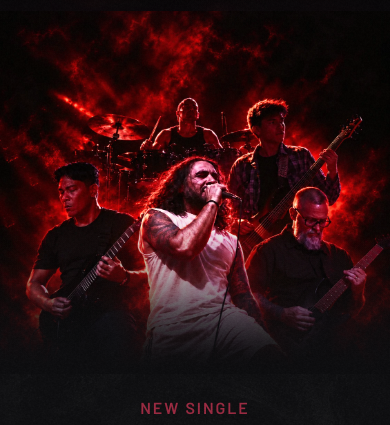
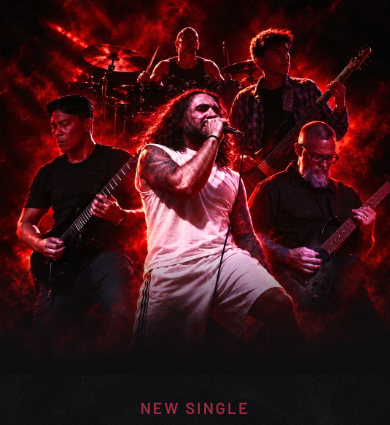
Before and after one commit to pcdelros/Perennial-Fallout-GitHub-Ready, an Astro site: page / in a window 390 px wide. Shown: the part 132-557 px from the top of the page. Built offline with nearby package versions, Linux system fonts and the light colour scheme; Astro itself is replaced by a stand-in of ours.

Commit message:
v1.7.1 mobile Safari hero fix
This release adds a dedicated cropped mobile hero image and Safari-specific framing rules to keep the band visible in the 60svh mobile stage without letterboxing. It also adds the 1.7.1 version metadata and deployment verification notes, while preserving the existing v1.7 seek handling and subdued grain. Includes README/changelog updates and the package version bump.

```diff
--- a/package.json
+++ b/package.json
@@ -1,6 +1,6 @@
 {
   "name": "perennial-fallout-website",
-  "version": "1.7.0",
+  "version": "1.7.1",
   "private": true,
   "type": "module",
   "scripts": {
--- a/src/components/Hero.astro
+++ b/src/components/Hero.astro
@@ -2,7 +2,7 @@
 import MusicPlayer from "./MusicPlayer.astro";
 ---
 <section class="hero" id="home" aria-label="Perennial Fallout featured single">
-    <div class="hero-art" aria-hidden="true"><picture><source media="(min-width: 761px)" srcset="/assets/images/hero-desktop.webp" type="image/webp"><img src="/assets/images/hero-band.webp" width="1130" height="1392" alt="" fetchpriority="high"></picture></div>
+    <div class="hero-art" aria-hidden="true"><picture><source media="(min-width: 761px)" srcset="/assets/images/hero-desktop.webp" type="image/webp"><img src="/assets/images/hero-mobile-v171.webp" width="1070" height="1100" alt="" fetchpriority="high"></picture></div>
     <div class="hero-audio-glow" aria-hidden="true"></div>
     <canvas class="hero-smoke" id="hero-smoke" aria-hidden="true"></canvas>
     <div class="hero-shadow" aria-hidden="true"></div>
--- a/src/layouts/BaseLayout.astro
+++ b/src/layouts/BaseLayout.astro
@@ -4,6 +4,7 @@ import '../styles/updates.css';
 import '../styles/v1.5.css';
 import '../styles/v1.6.css';
 import '../styles/v1.7.css';
+import '../styles/v1.7.1.css';
 interface Props { title?: string; description?: string; }
 const { title = 'Perennial Fallout — Official Website', description = 'Perennial Fallout: music, shows and the band.' } = Astro.props;
 ---
@@ -13,6 +14,7 @@ const { title = 'Perennial Fallout — Official Website', description = 'Perenni
 <meta charset="utf-8" />
 <meta name="viewport" content="width=device-width, initial-scale=1" />
 <meta name="theme-color" content="#0b0b0d" />
+<meta name="application-version" content="1.7.1" />
 <meta name="description" content={description} />
 <title>{title}</title>
 <link rel="icon" href="/assets/icons/logo.svg" type="image/svg+xml" />
--- /dev/null
+++ b/src/styles/v1.7.1.css
@@ -0,0 +1,48 @@
+/* Perennial Fallout v1.7.1 — deterministic iOS Safari image framing.
+   Kept separate from v1.7 so no desktop or player regressions are introduced. */
+@media (max-width:760px) {
+  :root { --mobile-art-height:60svh; }
+  .hero-art, .hero-shadow, .hero-smoke { height:var(--mobile-art-height) !important; }
+  .hero-inner { padding-top:var(--mobile-art-height) !important; }
+  .hero-art { overflow:hidden; background:#080609; }
+  /* Faint spill from the same crop eliminates a visible rectangular edge. */
+  .hero-art::before {
+    background:url('/assets/images/hero-mobile-v171.webp') center 45% / cover no-repeat !important;
+    opacity:.14 !important;
+    filter:blur(20px) brightness(.54) !important;
+  }
+  /* A bounded photo stage is more reliable than aspect-ratio containment in Safari.
+     The image fills the stage, preserving the drummer and matching the 60/40 split. */
+  .hero-art picture {
+    position:absolute !important;
+    top:clamp(108px,14svh,128px) !important;
+    right:0 !important;bottom:0 !important;left:0 !important;
+    display:block !important;
+    width:100% !important;
+    height:auto !important;
+    overflow:hidden !important;
+    background:transparent !important;
+  }
+  .hero-art picture img {
+    display:block !important;
+    width:100% !important; height:100% !important;
+    max-width:none !important;
+    object-fit:cover !important;
+    object-position:50% 26% !important;
+    transform:none !important;
+    filter:brightness(1.045) saturate(.98) !important;
+  }
+  .hero-art::after {
+    background:linear-gradient(to bottom,
+      #050507 0%, rgba(5,5,7,.86) 8%, rgba(5,5,7,.34) 17%,
+      transparent 27%, transparent 75%, rgba(11,11,13,.18) 85%,
+      #0b0b0d 100%) !important;
+  }
+  .hero-shadow {
+    background:linear-gradient(to bottom,rgba(0,0,0,.20),transparent 30%,
+      transparent 76%,#0b0b0d 100%) !important;
+  }
+}
+@media (max-width:360px) {
+  .hero-art picture {top:clamp(104px,14svh,120px) !important;}
+}
```
Also changed, not shown: CHANGELOG.md, README.md, public/assets/images/hero-mobile-v171.webp (added), 1 other file.
